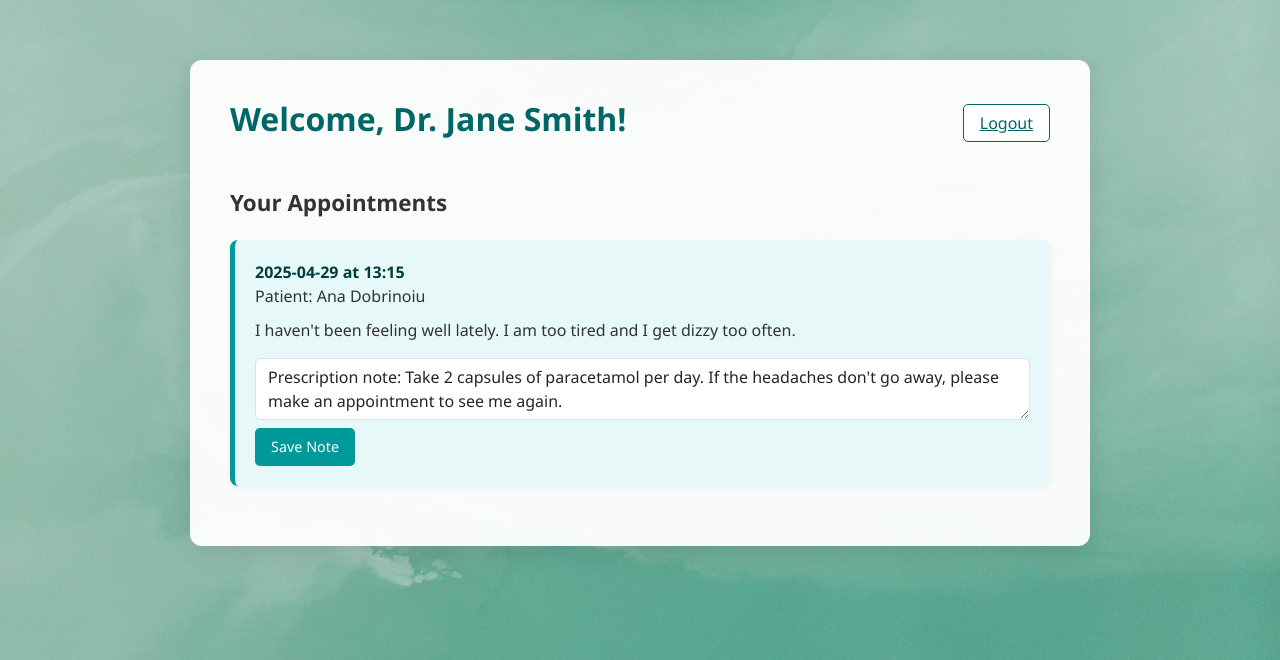
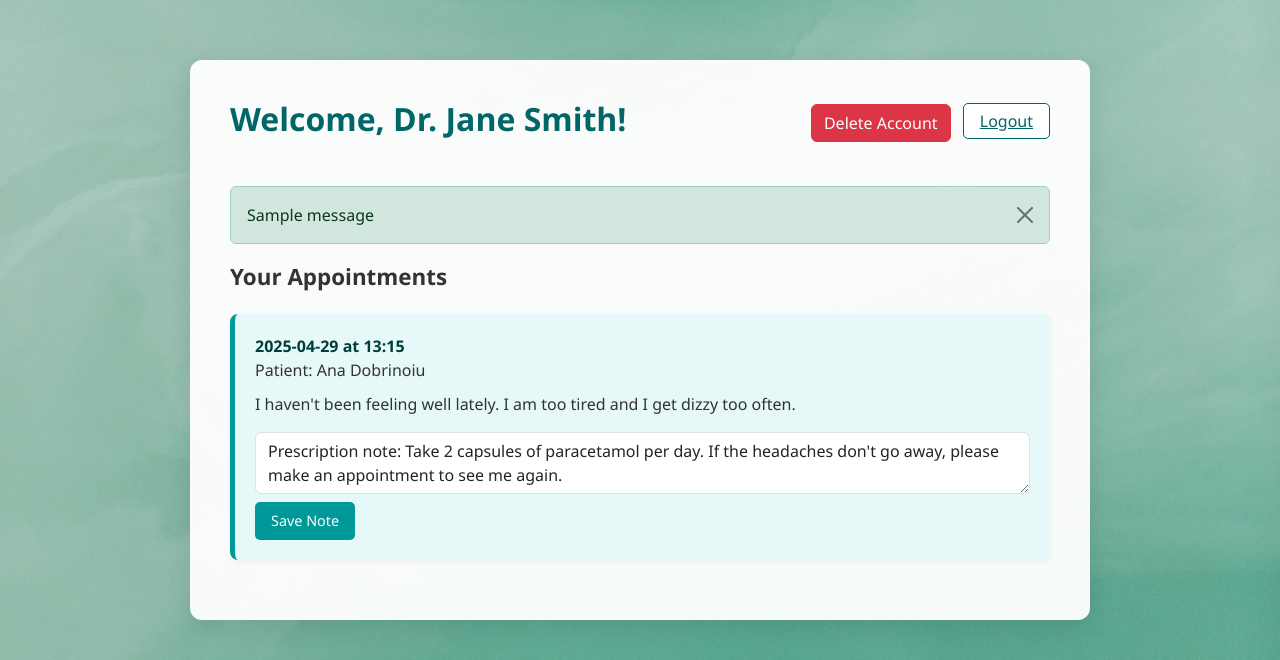
Before and after one commit to anadobrinoiu/GP-Web, a Flask app: page /dashboard in a window 1280 px wide. Shown: the top 660 px of the page. Run offline with Flask 3, Linux system fonts and the light colour scheme; a user stored in the database is signed in; data comes from the database, SQL or seed files in the repository; one stand-in notice (Sample message) is shown.

Commit message:
Update doctor_dashboard.html

```diff
--- a/GP-Web/templates/doctor_dashboard.html
+++ b/GP-Web/templates/doctor_dashboard.html
@@ -103,8 +103,24 @@
     <div class="dashboard-wrapper">
         <div class="header">
             <h2>Welcome, Dr. {{ session['name'] }}!</h2>
-            <a href="{{ url_for('logout') }}" class="logout-btn">Logout</a>
+            <div>
+                <form action="{{ url_for('delete_account') }}" method="POST" style="display: inline;" onsubmit="return confirm('Are you sure you want to delete your account? This cannot be undone.');">
+                    <button type="submit" class="btn btn-danger me-2">Delete Account</button>
+                </form>
+                <a href="{{ url_for('logout') }}" class="logout-btn">Logout</a>
+            </div>
         </div>
+
+        {% with messages = get_flashed_messages(with_categories=true) %}
+        {% if messages %}
+            {% for category, message in messages %}
+                <div class="alert alert-{{ category }} alert-dismissible fade show mt-3" role="alert">
+                    {{ message }}
+                    <button type="button" class="btn-close" data-bs-dismiss="alert" aria-label="Close"></button>
+                </div>
+            {% endfor %}
+        {% endif %}
+        {% endwith %}
 
         <div class="section-title">Your Appointments</div>
 
@@ -121,10 +137,11 @@
                 </form>
             </div>
         {% endfor %}
-    {% else %}
-        <p>No appointments found.</p>
-    {% endif %}
+        {% else %}
+            <p>No appointments found.</p>
+        {% endif %}
+    </div>
 
-    </div>
+    <script src="https://cdn.jsdelivr.net/npm/bootstrap@5.3.0/dist/js/bootstrap.bundle.min.js" defer></script>
 </body>
 </html>
```
